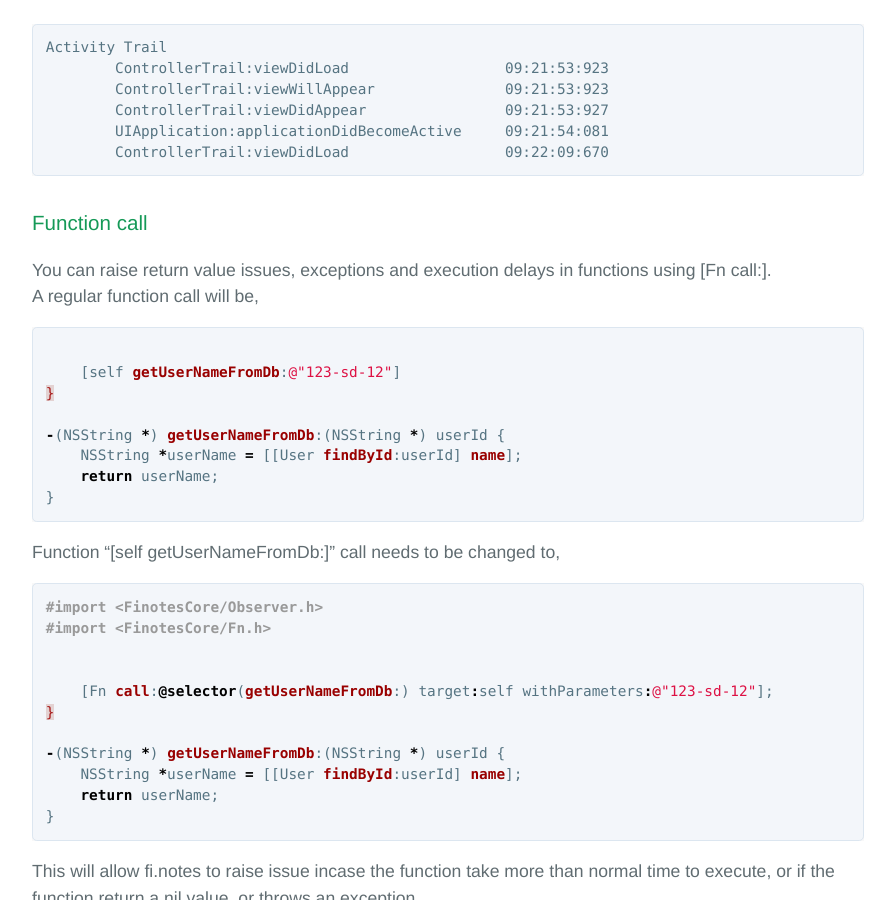
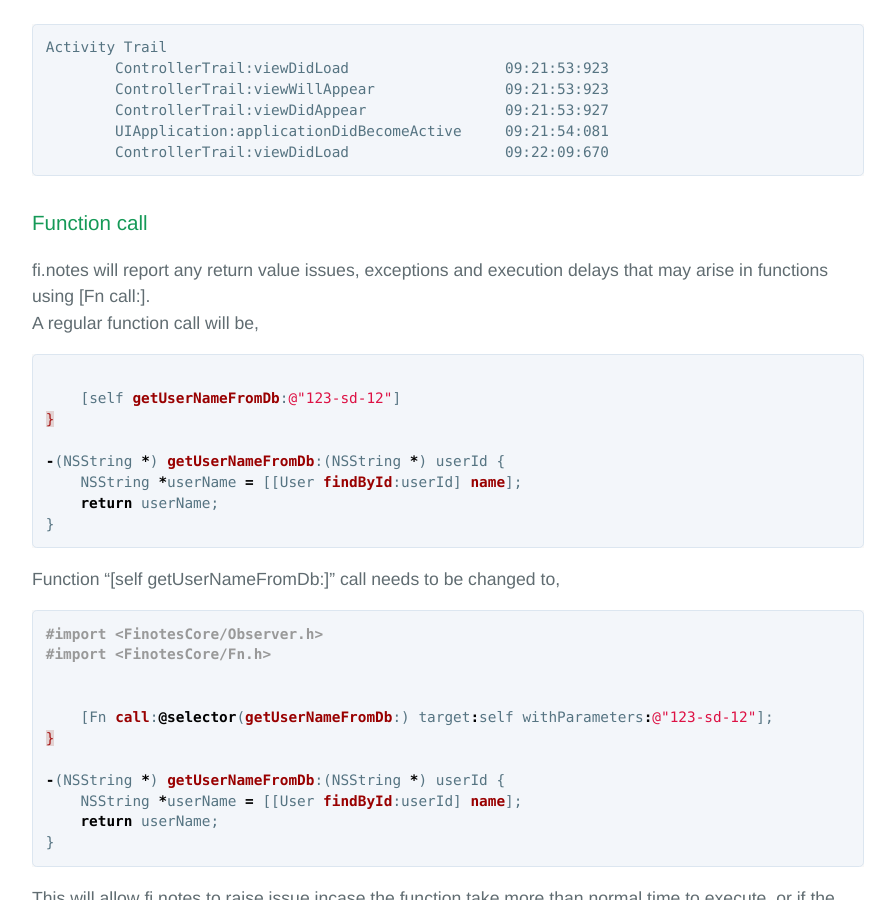
Before and after one commit to finotes/finotes.github.io, a Jekyll site: the page built from _posts/2018-01-19-ios-docs.md, in a window 1280 px wide and 900 px high, scrolled down 4278 px. Shown: the whole window, without its empty margins (192-1087 px from the left). Built offline with Jekyll 4.4.1, drawn with Linux system fonts in a browser that asks for light colours; some web fonts are replaced.

Commit message:
Update 2018-01-19-ios-docs.md

````diff
--- a/_posts/2018-01-19-ios-docs.md
+++ b/_posts/2018-01-19-ios-docs.md
@@ -170,7 +170,7 @@ Activity Trail
 ```
 
 ### Function call
-You can raise return value issues, exceptions and execution delays in functions using [Fn call:].
+fi.notes will report any return value issues, exceptions and execution delays that may arise in functions using [Fn call:].
 A regular function call will be,
 
 ```objc
````
